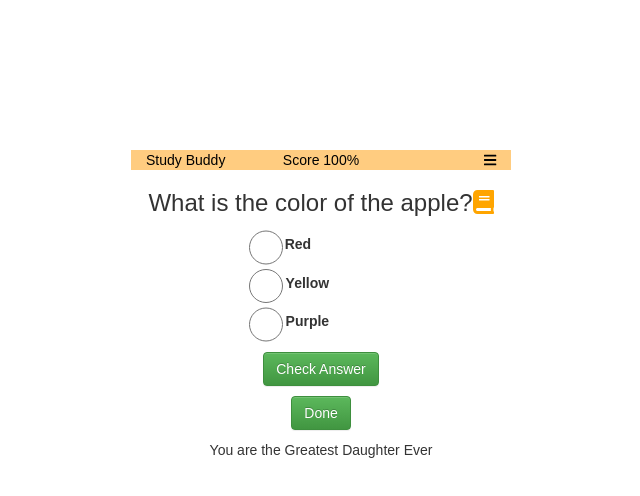
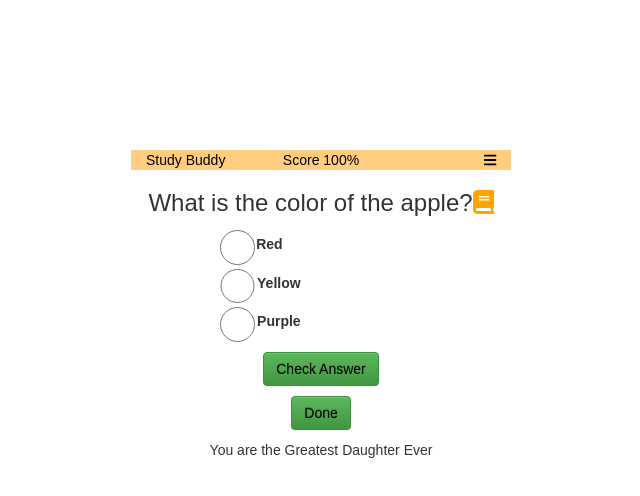
Before and after one commit to jcsmileyjr/Study-Buddy, a React (Create React App) app: page / in a window 1280 px wide. Shown: the top 496 px of the page, without its empty margins (319-959 px from the left). Built offline with nearby package versions, Linux system fonts and the light colour scheme.

Commit message:
Fix options position based on screen size and etc
- Attempted to fix margin surrounding the answer options. On some screen
sizes the options are push far left or right
- Change button text colors to black

```diff
--- a/src/Components/CheckAnswerButton.js
+++ b/src/Components/CheckAnswerButton.js
@@ -1,22 +1,16 @@
 import React, {Component} from 'react';
-
 import {Button} from 'react-bootstrap';
-
 import { StyleSheet, css } from 'aphrodite';
 
+const styles = StyleSheet.create({
+  whiteSpaceAboveElement:{
+          margin: "10px"
+  },
 
-
-const styles = StyleSheet.create({
-
-  whiteSpaceAboveElement:{
-
-          margin: "10px"
-
+  buttonTextColor:{
+	  color: "black"
   }
-
 });
-
-
 
 class CheckAnswerButton extends Component{
   constructor(props){
@@ -27,29 +21,20 @@ class CheckAnswerButton extends Component{
     return(
       <div className={`row ${css(styles.whiteSpaceAboveElement)}`}>
         <div className="col-xs-12 col-sm-12 col-md-12 col-lg-12 text-center">
-          <Button bsStyle="success">Check Answer</Button>
+          <Button className={css(styles.buttonTextColor)} bsStyle="success">Check Answer</Button>
         </div>
       </div>
    );      //end of return
  }//end of render
- /*      To Do
 
+/*      To Do
 - add attribute to disable={} if player hasn't chosen an answer
-
- - onclick={method to check if answer is corect}
-
-  - onClick={method to change passFail of answers that in turn change css}
-
-  - write both methods
-
- - bind both methods to the constructor
-
- */
-
-
+- onclick={method to check if answer is corect}
+- onClick={method to change passFail of answers that in turn change css}
+- write both methods
+- bind both methods to the constructor
+*/
 
 }//end of CheckAnswerButton Class
 
-
-
 export default CheckAnswerButton;
--- a/src/Components/DoneButton.js
+++ b/src/Components/DoneButton.js
@@ -5,6 +5,10 @@ import { StyleSheet, css } from 'aphrodite';
 const styles = StyleSheet.create({
   whiteSpaceAboveElement:{
           margin: "10px"
+  },
+
+  buttonTextColor:{
+	  color: "black"
   }
 });
 
@@ -18,7 +22,7 @@ class DoneButton extends Component{
      return(
        <div className={`row ${css(styles.whiteSpaceAboveElement)}`}>
          <div className="col-xs-12 col-sm-12 col-md-12 col-lg-12 text-center">
-            <Button bsStyle="success">Done</Button>
+            <Button className={css(styles.buttonTextColor)} bsStyle="success">Done</Button>
          </div>
        </div>
       );      //end of return
--- a/src/Components/MCAnswersList.js
+++ b/src/Components/MCAnswersList.js
@@ -2,7 +2,7 @@ import React, {Component} from 'react';
 import { StyleSheet, css } from 'aphrodite';
 
 const styles = StyleSheet.create({
-  //add whitespace between teh radio button and the answer
+  //add whitespace between the radio button and the answer
   indentAnswerOptions:{
 	  textIndent: "5%"
   },
@@ -55,12 +55,15 @@ displayAnswers(){
   render(){
 	  return(
 		<div className={`row ${css(styles.indentAnswerOptions)}`}>
-		  <div className="col-xs-10 col-xs-offset-2 col-sm-6 col-sm-offset-3 col-md-6 col-md-offset-3 col-lg-6 col-md-offset-4">
+		  <div className="col-xs-10 col-xs-offset-1 col-sm-8 col-sm-offset-2 col-md-10 col-md-offset-1 col-lg-8 col-lg-offset-2">
 			<ul className={css(styles.removeListBullets)}>{this.displayAnswers()}</ul>
 		  </div>
 		</div>
 	  );
   }
 }
+/*	Issues
+- Between break points 757 - 525 the radio options are skewer to the left
+*/
 
 export default MCAnswersList;
```
